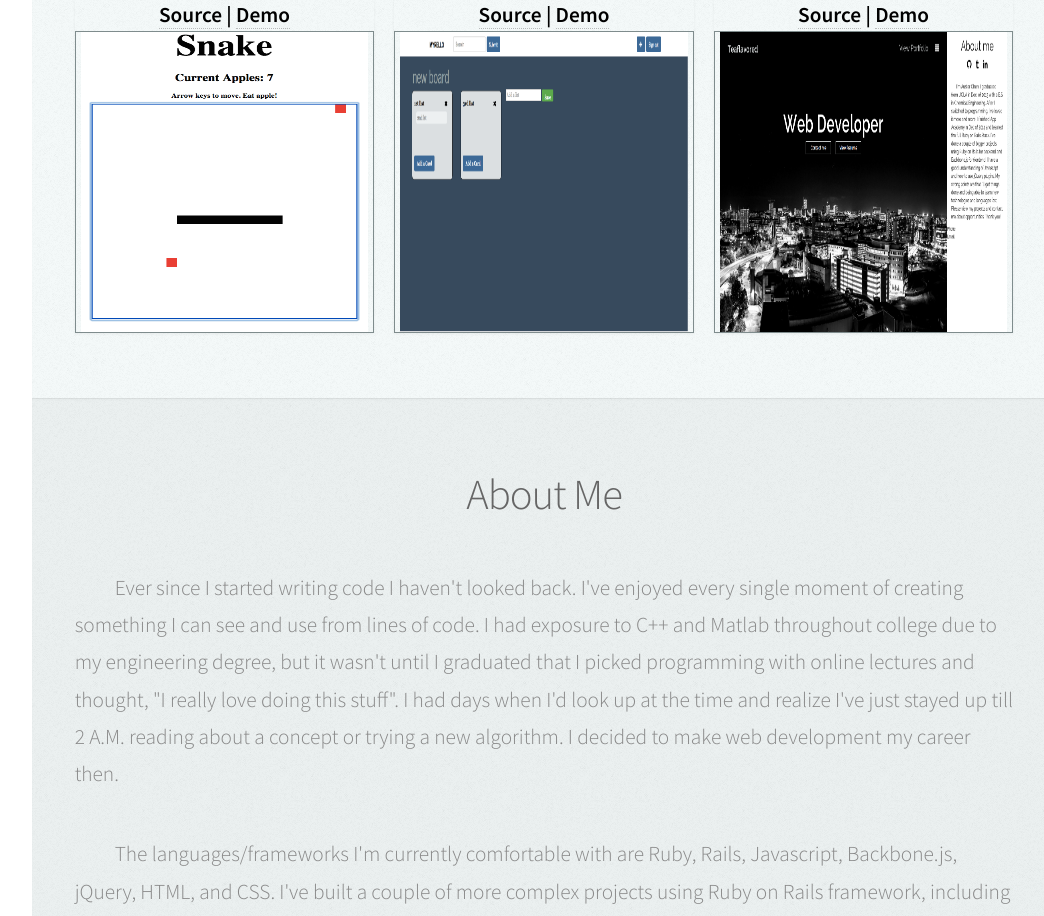
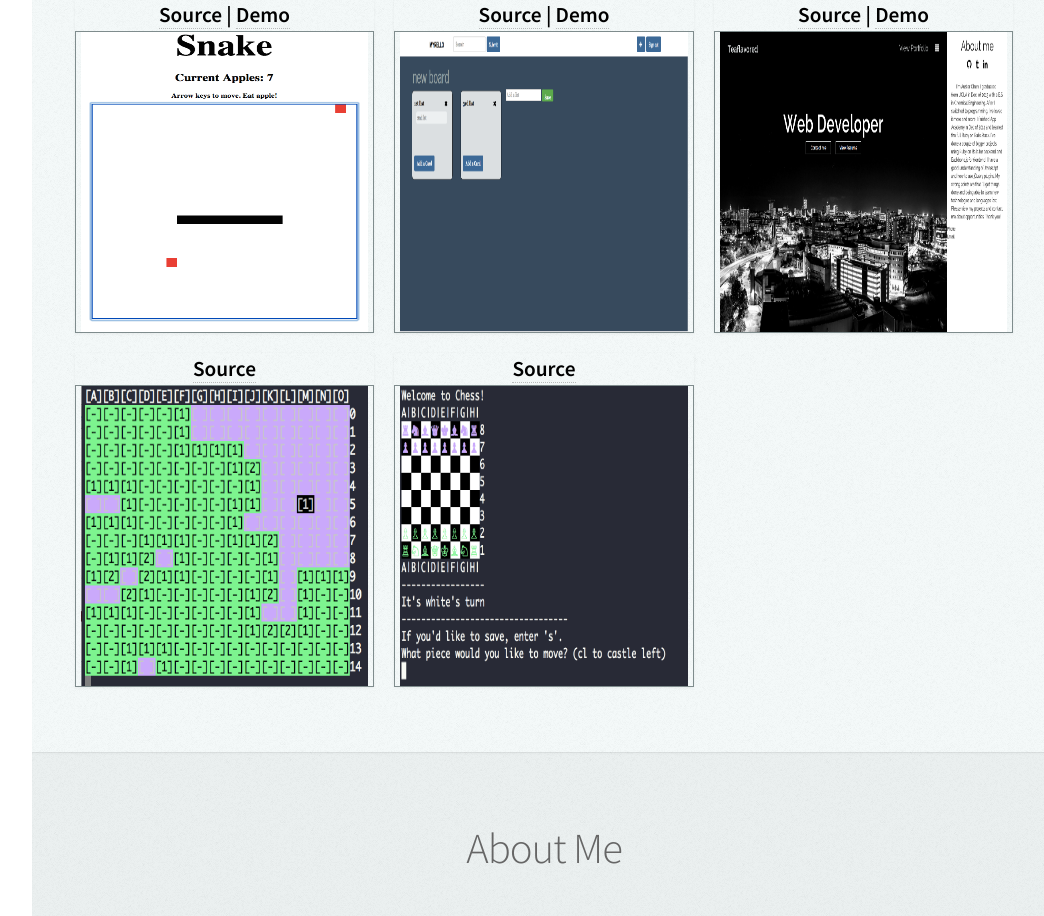
Before and after one commit to Teaflavored/AusterChen, a Rails app: page / in a window 1280 px wide. Shown: the part 1144-2060 px from the top of the page, without its empty margins (224-1268 px from the left). Run offline with Rails 7, Linux system fonts and the light colour scheme; style sheets or scripts are compiled from the project's sources; some libraries are stand-ins or nearby versions.

Commit message:
updated projects

```diff
--- a/app/assets/stylesheets/application.css
+++ b/app/assets/stylesheets/application.css
@@ -63,6 +63,16 @@ section#portfolio div.container div.row div article a.my-asteroids:after{
   color:#fff;
 }
 
+section#portfolio div.container div.row div article a.my-chess:after{
+  content: "Chess game built with ruby, uses classical inheritance concepts to structure game pieces. Features file serialization to save games.";
+  color:#fff;
+}
+
+section#portfolio div.container div.row div article a.my-minesweeper:after{
+  content: "Minesweeper game built with ruby, uses tile objects with board object. Includes use of keymaster gem to play game.";
+  color:#fff;
+}
+
 
 section#portfolio div.container div.row div article a:hover:after {
   opacity:1;
--- a/app/views/static_pages/index.html.erb
+++ b/app/views/static_pages/index.html.erb
@@ -89,6 +89,11 @@
 							<h4 class="img-header"><a class="no-dec-link" href="https://github.com/Teaflavored/snake" target="_blank">Source</a> | <a class="no-dec-link" href="http://teaflavored.github.io/snake/" target="_blank" >Demo</a></h4>
 							<a href="#" class="image fit my-snake"><img src="assets/snake.png" alt="" /></a>
 						</article>
+
+						<article class="item">
+							<h4 class="img-header"><a class="no-dec-link" href="https://github.com/Teaflavored/minesweeper" target="_blank">Source</a></h4>
+							<a href="#" class="image fit my-minesweeper"><img src="assets/minesweeper.png" alt="" /></a>
+						</article>
 					</div>
 					<div class="4u">
 						<article class="item">
@@ -98,6 +103,10 @@
 						<article class="item">
 							<h4 class="img-header"><a class="no-dec-link" href="https://github.com/Teaflavored/myrello" target="_blank" >Source</a> | <a class="no-dec-link" href="http://myrello.herokuapp.com/" target="_blank">Demo</a></h4>
 							<a href="#" class="image fit my-trello"><img src="assets/trello.png" alt="" /></a>
+						</article>
+						<article class="item">
+							<h4 class="img-header"><a class="no-dec-link" href="https://github.com/Teaflavored/chess" target="_blank">Source</a></h4>
+							<a href="#" class="image fit my-chess"><img src="assets/chess.png" alt="" /></a>
 						</article>
 					</div>
 					<div class="4u">
@@ -109,6 +118,8 @@
 							<h4 class="img-header"><a class="no-dec-link" href="https://github.com/Teaflavored/portfolio" target="_blank">Source</a> | <a class="no-dec-link" href="http://austerschen.herokuapp.com/" target="_blank">Demo</a></h4>
 							<a href="#" class="image fit my-portfolio"><img src="assets/portfolio.png" alt="" /></a>
 						</article>
+
+
 					</div>
 				</div>
 
```
Also changed, not shown: vendor/assets/images/chess.png (added), vendor/assets/images/minesweeper.png (added).
